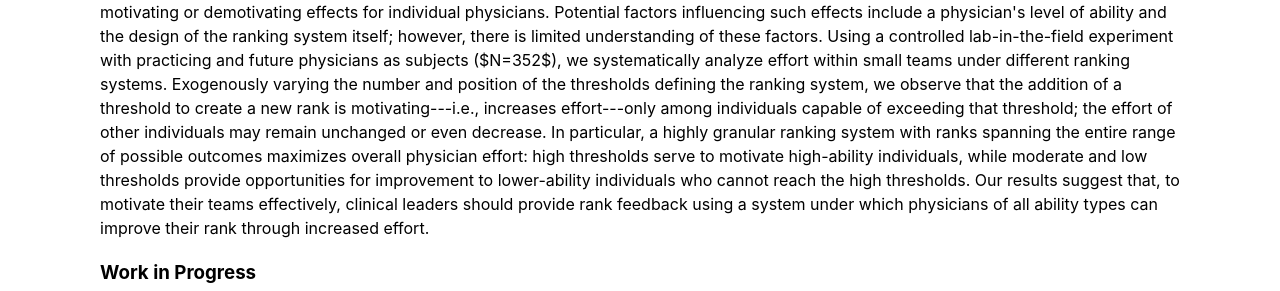
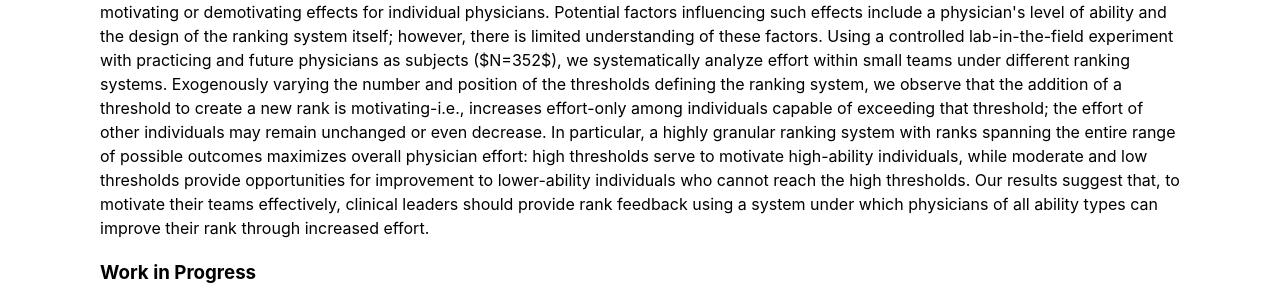
Before and after one commit to yerondiaye/yerondiaye.github.io, a Jekyll site: the page research.html, which Jekyll copies as it is, in a window 1280 px wide. Shown: the part 589-880 px from the top of the page. Built offline with Jekyll 4.4.1, drawn with Linux system fonts in a browser that asks for light colours; some of the changed text lies outside the part shown.

```diff
--- a/research.html
+++ b/research.html
@@ -29,7 +29,7 @@
 <p><b>How the Design of Ranking Systems and Ability Affect Physician Effort</b></br>
 <small>with Katharina Huesmann, Christian Waibel and Daniel Wiesen, Accepted at <i>Management Science</i></small></br>
 <small><i><a href="../Ranking_FINAL.pdf">[Working Paper]</a></i>  <i><a href="../Impuls_Ranking.pdf">[Policy Paper]</a></i></br></small>
-While relative performance feedback in the form of rankings appears to be effective in improving healthcare outcomes, it may have either motivating or demotivating effects for individual physicians. Potential factors influencing such effects include a physician's level of ability and the design of the ranking system itself; however, there is limited understanding of these factors. Using a controlled lab-in-the-field experiment with practicing and future physicians as subjects ($N=352$), we systematically analyze effort within small teams under different ranking systems. Exogenously varying the number and position of the thresholds defining the ranking system, we observe that the addition of a threshold to create a new rank is motivating---i.e., increases effort---only among individuals capable of exceeding that threshold; the effort of other individuals may remain unchanged or even decrease. In particular, a highly granular ranking system with ranks spanning the entire range of possible outcomes maximizes overall physician effort: high thresholds serve to motivate high-ability individuals, while moderate and low thresholds provide opportunities for improvement to lower-ability individuals who cannot reach the high thresholds. Our results suggest that, to motivate their teams effectively, clinical leaders should provide rank feedback using a system under which physicians of all ability types can improve their rank through increased effort.
+While relative performance feedback in the form of rankings appears to be effective in improving healthcare outcomes, it may have either motivating or demotivating effects for individual physicians. Potential factors influencing such effects include a physician's level of ability and the design of the ranking system itself; however, there is limited understanding of these factors. Using a controlled lab-in-the-field experiment with practicing and future physicians as subjects ($N=352$), we systematically analyze effort within small teams under different ranking systems. Exogenously varying the number and position of the thresholds defining the ranking system, we observe that the addition of a threshold to create a new rank is motivating-i.e., increases effort-only among individuals capable of exceeding that threshold; the effort of other individuals may remain unchanged or even decrease. In particular, a highly granular ranking system with ranks spanning the entire range of possible outcomes maximizes overall physician effort: high thresholds serve to motivate high-ability individuals, while moderate and low thresholds provide opportunities for improvement to lower-ability individuals who cannot reach the high thresholds. Our results suggest that, to motivate their teams effectively, clinical leaders should provide rank feedback using a system under which physicians of all ability types can improve their rank through increased effort.
 
             <h3>Work in Progress</h3>
 <p><b>Soft Floor Auctions Improve Efficiency and Revenue by Exploiting Bidder Regret</b> </br>
```
